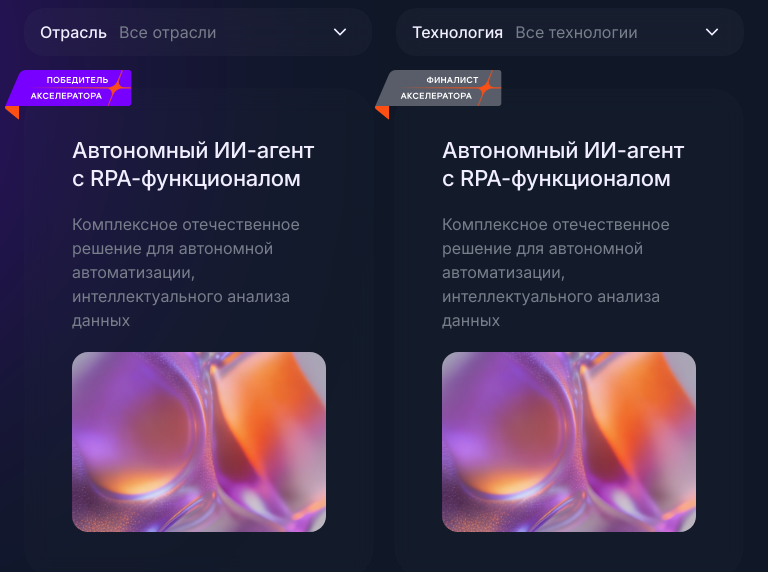
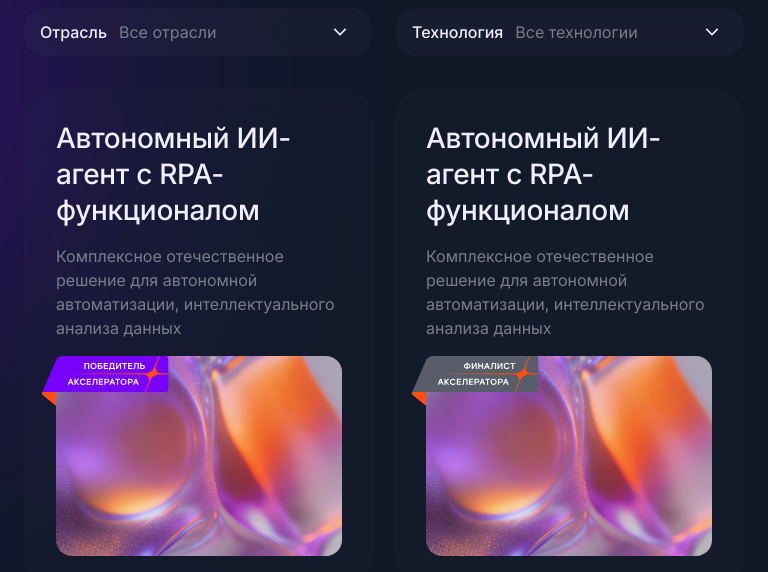
Before and after one commit to yurlovr/aimap, a website built with Vite: page solutions-new.html in a window 768 px wide. Shown: the part 228-800 px from the top of the page. Built offline with nearby package versions, Linux system fonts and the light colour scheme.

Commit message:
fix solutions card

```diff
--- a/solutions-new.html
+++ b/solutions-new.html
@@ -94,12 +94,11 @@
           <p class="card__text">Комплексное отечественное решение для автономной автоматизации, интеллектуального анализа данных</p>
           <div class="card__image">
             <img src="src/assets/solution-img.png" alt="Автономный ИИ-агент с RPA-функционалом" loading="lazy" decoding="async">
+            <div class="card__badge">
+              <img src="src/assets/new/badge-win.svg" alt="Победитель акселератора" loading="lazy" decoding="async">
+            </div>
           </div>
         </a>
-
-        <div class="card__badge">
-          <img src="src/assets/new/badge-win.svg" alt="Победитель акселератора" loading="lazy" decoding="async">
-        </div>
       </div>
 
       <div class="card-wrap">
@@ -108,12 +107,11 @@
           <p class="card__text">Комплексное отечественное решение для автономной автоматизации, интеллектуального анализа данных</p>
           <div class="card__image">
             <img src="src/assets/solution-img.png" alt="Автономный ИИ-агент с RPA-функционалом" loading="lazy" decoding="async">
+            <div class="card__badge">
+              <img src="src/assets/new/badge-final.svg" alt="Финалист акселератора" loading="lazy" decoding="async">
+            </div>
           </div>
         </a>
-
-        <div class="card__badge">
-          <img src="src/assets/new/badge-final.svg" alt="Финалист акселератора" loading="lazy" decoding="async">
-        </div>
       </div>
 
       <div class="card-wrap">
--- a/src/css/new/footer.css
+++ b/src/css/new/footer.css
@@ -47,7 +47,6 @@
   font-family: var(--font-family-regular);
   font-size: var(--font-body-small-size);
   line-height: var(--font-body-small-line-height);
-  max-width: 305px;
 }
 
 .footer__legal {
@@ -119,3 +118,7 @@
     height: auto;
   }
 }
+
+@media (min-width: 375px) and (max-width: 500px) {
+  .footer__copyright { max-width: 200px; }
+}
--- a/src/css/new/solutions.css
+++ b/src/css/new/solutions.css
@@ -29,34 +29,12 @@
 
 .card__badge {
   position: absolute;
-  top: -18px;
-  left: -19px;
+  top: 0;
+  left: -14px;
   width: 127px;
   height: 50px;
   z-index: 2;
   pointer-events: none;
-}
-
-.card__badge-shape {
-  position: absolute;
-  inset: 0;
-  width: 100%;
-  height: 100%;
-}
-
-.card__badge-text {
-  position: absolute;
-  top: 8px;
-  left: 16px;
-  right: 10px;
-  font-family: var(--font-family-medium);
-  font-size: 9px;
-  line-height: 11px;
-  letter-spacing: 0.4px;
-  text-transform: uppercase;
-  font-weight: 500;
-  color: var(--color-neutral-white);
-  z-index: 1;
 }
 
 .card {
@@ -66,7 +44,6 @@
   background: rgba(88, 93, 105, 0.05);
   backdrop-filter: blur(12px);
   padding: 48px;
-  min-height: 440px;
   display: flex; flex-direction: column;
   gap: var(--spacing-5x);
   overflow: hidden;
@@ -83,31 +60,28 @@
 .card__title {
   font-family: var(--font-family-medium);
   font-weight: 500;
-  font-size: var(--font-h4-web-size);
-  line-height: var(--font-h4-web-line-height);
+  font-size: 28px;
+  line-height: 36px;
   color: var(--color-platinum-light);
   letter-spacing: -0.01em;
   position: relative; z-index: 1;
 }
 .card__text {
   font-family: var(--font-family-regular);
-  font-size: var(--font-body-medium-size);
-  line-height: var(--font-body-medium-line-height);
+  font-size: 16px;
+  line-height: 24px;
   color: var(--color-neutral-400);
   position: relative; z-index: 1;
 }
 .card__image {
-  margin-top: auto;
-  border-radius: var(--radius-l);
-  overflow: hidden;
-  height: 180px;
-  background: linear-gradient(135deg, #7700ff 0%, #ff4d12 100%);
+  height: 220px;
   position: relative;
 }
 
-.card__image img {
+.card__image > img {
   width: 100%;
   height: 100%;
+  border-radius: var(--radius-l);
   object-fit: cover;
   display: block;
 }
@@ -126,3 +100,47 @@ a.card {
 text-decoration: none;
 color: inherit;
 }
+
+@media (max-width: 768px) {
+  .card {
+    border-radius: var(--radius-l);
+    padding: 20px;
+    gap: 12px;
+  }
+
+  .card__title {
+    font-size: 18px;
+    line-height: 24px;
+  }
+
+  .card__text {
+    font-size: 14px;
+    list-style: 20px;
+  }
+
+  .card__image {
+    height: 160px;
+  }
+}
+
+@media (min-width: 767px) and (max-width: 1279px) {
+  .card {
+    border-radius: var(--radius-2xl);
+    padding: 32px;
+    gap: 16px;
+  }
+
+  .card__title {
+    font-size: 28px;
+    line-height: 36px;
+  }
+
+  .card__text {
+    font-size: 16px;
+    list-style: 24px;
+  }
+
+  .card__image {
+    height: 200px;
+  }
+}
```
